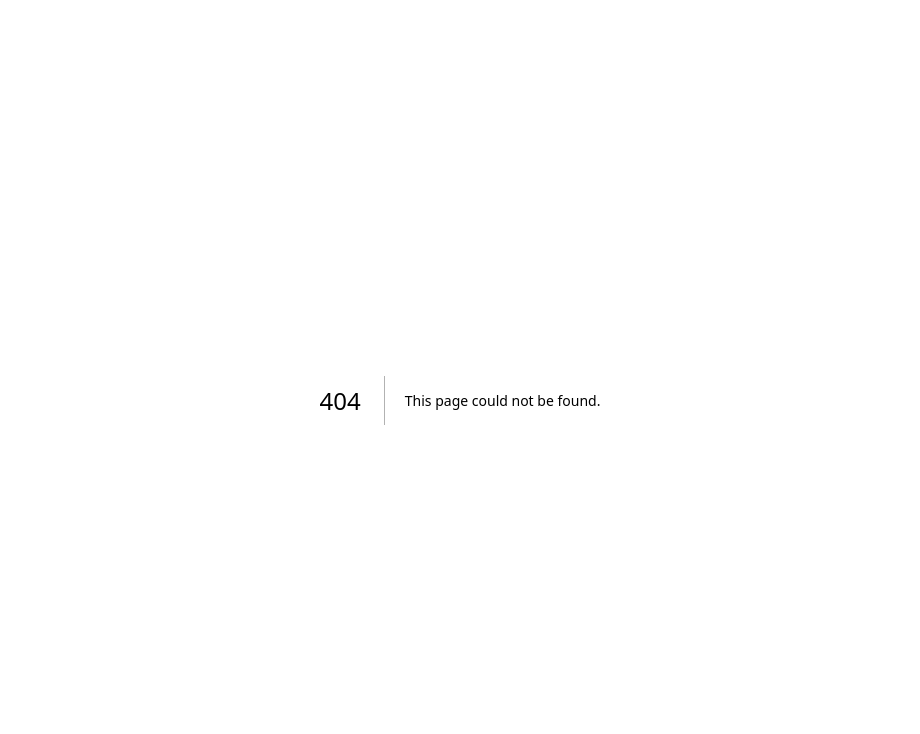
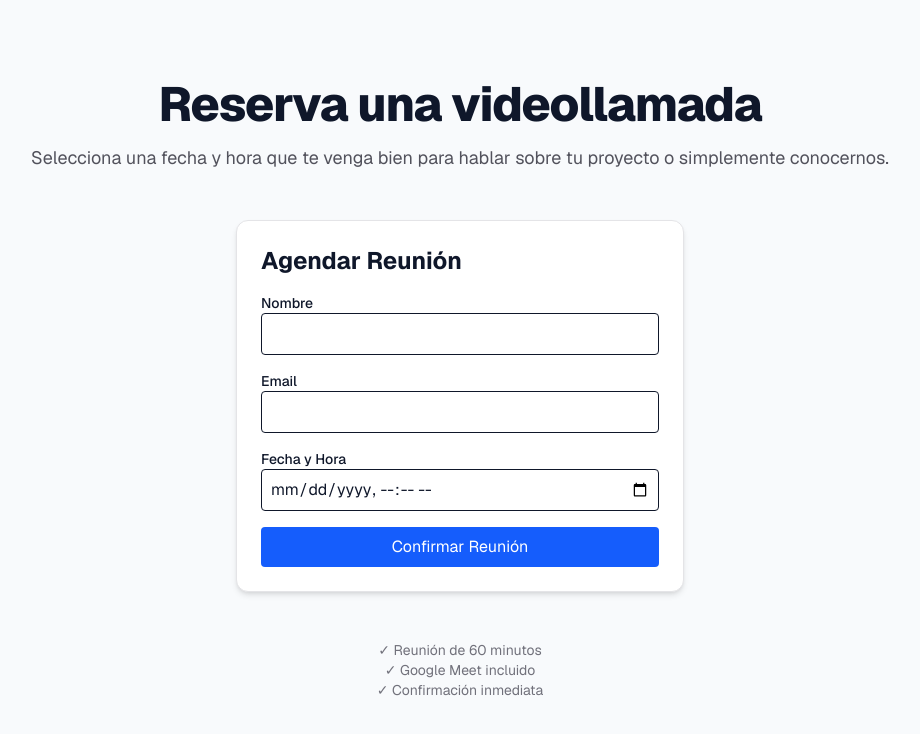
Before and after one commit to nayrariosaguilar/portafolio26, a Next.js app: page /agendar-videollamada in a window 1280 px wide. Before the commit this address had no page. Shown: the top 734 px of the page, without its empty margins (180-1100 px from the left). Built offline with nearby package versions, Linux system fonts and the light colour scheme.

Commit message:
Cambio a mi propia API todo hacerla más accesible

```diff
--- /dev/null
+++ b/app/agendar-videollamada/page.tsx
@@ -0,0 +1,29 @@
+import ScheduleForm from '@/components/ScheduleForm';
+
+export const metadata = {
+  title: 'Agendar Videollamada',
+  description: 'Agenda una reunión de 1 hora conmigo en mi Google Calendar.',
+};
+
+export default function AgendarPage() {
+  return (
+    <div className="min-h-screen py-20 px-4">
+      <div className="max-w-4xl mx-auto text-center mb-12">
+        <h1 className="text-4xl md:text-5xl font-extrabold tracking-tight mb-4">
+          Reserva una videollamada
+        </h1>
+        <p className="text-lg text-zinc-600 dark:text-zinc-400">
+          Selecciona una fecha y hora que te venga bien para hablar sobre tu proyecto o simplemente conocernos.
+        </p>
+      </div>
+
+      <ScheduleForm />
+
+      <div className="mt-12 text-center text-sm text-zinc-500">
+        <p>✓ Reunión de 60 minutos</p>
+        <p>✓ Google Meet incluido</p>
+        <p>✓ Confirmación inmediata</p>
+      </div>
+    </div>
+  );
+}
--- /dev/null
+++ b/app/api/schedule/route.ts
@@ -0,0 +1,70 @@
+import { google } from 'googleapis';
+import { NextResponse } from 'next/server';
+
+const oauth2Client = new google.auth.OAuth2(
+  process.env.GOOGLE_CLIENT_ID,
+  process.env.GOOGLE_CLIENT_SECRET
+);
+
+oauth2Client.setCredentials({
+  refresh_token: process.env.GOOGLE_REFRESH_TOKEN,
+});
+
+const calendar = google.calendar({ version: 'v3', auth: oauth2Client });
+
+export async function POST(request: Request) {
+  try {
+    const { name, email, dateTime } = await request.json();
+
+    // Validación básica
+    if (!name || !email || !dateTime) {
+      return NextResponse.json(
+        { error: 'Faltan campos requeridos' },
+        { status: 400 }
+      );
+    }
+
+    const start = new Date(dateTime);
+    const end = new Date(start.getTime() + 60 * 60 * 1000); // 1 hora de duración
+
+    const event = {
+      summary: `Reunión: ${name}`,
+      description: `Reunión agendada desde el portfolio personal. Contacto: ${email}`,
+      start: {
+        dateTime: start.toISOString(),
+        timeZone: 'UTC', // Ajustar según zona horaria
+      },
+      end: {
+        dateTime: end.toISOString(),
+        timeZone: 'UTC',
+      },
+      attendees: [{ email }],
+      conferenceData: {
+        createRequest: {
+          requestId: `meet-${Date.now()}`,
+          conferenceSolutionKey: { type: 'hangoutsMeet' },
+        },
+      },
+    };
+
+    const response = await calendar.events.insert({
+      calendarId: 'primary',
+      requestBody: event,
+      conferenceDataVersion: 1,
+    });
+
+    const meetLink = response.data.hangoutLink;
+
+    return NextResponse.json({
+      success: true,
+      meetLink,
+      message: 'Reunión agendada correctamente',
+    });
+  } catch (error: any) {
+    console.error('Error creating event:', error);
+    return NextResponse.json(
+      { error: 'Error al crear la reunión en Google Calendar' },
+      { status: 500 }
+    );
+  }
+}
--- a/components/Landing.tsx
+++ b/components/Landing.tsx
@@ -6,7 +6,7 @@ import { ProjectCard } from "./ProjectCard";
 import { ArticlesHero } from "./ArticlesHero";
 import { HiClipboardDocument, HiCheck, HiEnvelope, HiCalendar } from "react-icons/hi2";
 import { useState } from "react";
-import { PopupModal, InlineWidget } from "react-calendly";
+import Link from "next/link";
 
 const experiences = [
   {
@@ -104,7 +104,6 @@ const projects = [
 
 export function Landing() {
   const [copied, setCopied] = useState(false);
-  const [isCalendlyOpen, setIsCalendlyOpen] = useState(false);
   const email = "hola@nayri.dev";
 
   const copyToClipboard = () => {
@@ -114,7 +113,7 @@ export function Landing() {
   };
 
   return (
-    <div id="calendly-modal-root">
+    <div>
       <main id="inicio" className="flex-1">
         <section className="section-container py-6 md:py-8 lg:py-10">
           <div className="grid gap-10 lg:grid-cols-[1fr_1fr] items-center">
@@ -126,13 +125,13 @@ export function Landing() {
                 ¿Interesado? Mira mis últimos proyectos, estoy buscando desafíos.
               </h1>
               <div className="flex flex-wrap items-center gap-3">
-                <button
-                  onClick={() => setIsCalendlyOpen(true)}
+                <Link
+                  href="/agendar-videollamada"
                   className="flex items-center gap-2 rounded-full bg-foreground px-5 py-2.5 text-sm font-semibold text-background transition hover:opacity-90 sm:text-base"
                 >
                   <HiCalendar className="text-lg" />
                   Agendar Reunión
-                </button>
+                </Link>
                 <a
                   href="https://www.linkedin.com/in/nayrariosaguilar"
                   target="_blank"
@@ -208,13 +207,13 @@ export function Landing() {
 
               <div className="flex flex-col items-center justify-center gap-8">
                 <div className="flex flex-wrap justify-center gap-4">
-                  <button
-                    onClick={() => setIsCalendlyOpen(true)}
+                  <Link
+                    href="/agendar-videollamada"
                     className="flex items-center gap-3 rounded-2xl bg-[#1e6ad5] px-8 py-4 font-semibold text-white transition-all hover:scale-[1.02] active:scale-[0.98] shadow-lg"
                   >
                     <HiCalendar className="text-xl" />
                     Agendar Videollamada
-                  </button>
+                  </Link>
                   <button
                     onClick={copyToClipboard}
                     className="group relative flex items-center gap-3 overflow-hidden rounded-2xl border border-foreground/10 bg-background/50 px-8 py-4 font-semibold text-foreground transition-all hover:scale-[1.02]"
@@ -257,21 +256,14 @@ export function Landing() {
       </main>
 
       {/* Floating Badge Widget */}
-      <button
-        onClick={() => setIsCalendlyOpen(true)}
+      <Link
+        href="/agendar-videollamada"
         className="fixed bottom-6 right-6 z-[60] flex items-center gap-2 rounded-full bg-[#1e6ad5] px-6 py-3 font-semibold text-white shadow-2xl transition-all hover:scale-105 active:scale-95 sm:px-8 sm:py-4"
       >
         <HiCalendar className="text-xl" />
-        <span className="hidden sm:inline">Schedule time with me</span>
-        <span className="sm:hidden">Schedule</span>
-      </button>
-
-      <PopupModal
-        url="https://calendly.com/nayrios-dev"
-        onModalClose={() => setIsCalendlyOpen(false)}
-        open={isCalendlyOpen}
-        rootElement={typeof window !== "undefined" ? document.getElementById("calendly-modal-root") as HTMLElement : undefined as any}
-      />
+        <span className="hidden sm:inline">Agendar videollamada</span>
+        <span className="sm:hidden">Agendar</span>
+      </Link>
     </div>
   );
 }
--- a/components/Navbar.tsx
+++ b/components/Navbar.tsx
@@ -1,9 +1,10 @@
 import { ThemeToggle } from "./ThemeToggle";
 
 const navLinks = [
-  { href: "#inicio", label: "Inicio" },
-  { href: "#proyectos", label: "Proyectos" },
-  { href: "#contacto", label: "Contacto" },
+  { href: "/#inicio", label: "Inicio" },
+  { href: "/#proyectos", label: "Proyectos" },
+  { href: "/#contacto", label: "Contacto" },
+  { href: "/agendar-videollamada", label: "Agendar" },
 ];
 
 export function Navbar() {
@@ -28,10 +29,10 @@ export function Navbar() {
         <div className="flex items-center gap-3">
           <ThemeToggle />
           <a
-            href="#contacto"
+            href="/agendar-videollamada"
             className="rounded-full border border-foreground/15 px-4 py-2 text-sm font-medium transition hover:bg-foreground/5 sm:text-base"
           >
-            Hablemos
+            Agendar
           </a>
         </div>
       </div>
--- /dev/null
+++ b/components/ScheduleForm.tsx
@@ -0,0 +1,102 @@
+'use client';
+
+import { useState } from 'react';
+
+export default function ScheduleForm() {
+  const [formData, setFormData] = useState({
+    name: '',
+    email: '',
+    dateTime: '',
+  });
+  const [loading, setLoading] = useState(false);
+  const [meetLink, setMeetLink] = useState('');
+  const [error, setError] = useState('');
+
+  const handleSubmit = async (e: React.FormEvent) => {
+    e.preventDefault();
+    setLoading(true);
+    setError('');
+    setMeetLink('');
+
+    try {
+      const response = await fetch('/api/schedule', {
+        method: 'POST',
+        headers: { 'Content-Type': 'application/json' },
+        body: JSON.stringify(formData),
+      });
+
+      const data = await response.json();
+
+      if (data.success) {
+        setMeetLink(data.meetLink);
+      } else {
+        setError(data.error || 'Ocurrió un error');
+      }
+    } catch (err) {
+      setError('Error al conectar con el servidor');
+    } finally {
+      setLoading(false);
+    }
+  };
+
+  return (
+    <section className="p-6 max-w-md mx-auto bg-white dark:bg-zinc-900 rounded-xl shadow-md space-y-4 border border-zinc-200 dark:border-zinc-800">
+      <h2 className="text-2xl font-bold">Agendar Reunión</h2>
+      <form onSubmit={handleSubmit} className="space-y-4">
+        <div>
+          <label className="block text-sm font-medium">Nombre</label>
+          <input
+            required
+            type="text"
+            className="w-full p-2 border rounded dark:bg-zinc-800 dark:border-zinc-700"
+            value={formData.name}
+            onChange={(e) => setFormData({ ...formData, name: e.target.value })}
+          />
+        </div>
+        <div>
+          <label className="block text-sm font-medium">Email</label>
+          <input
+            required
+            type="email"
+            className="w-full p-2 border rounded dark:bg-zinc-800 dark:border-zinc-700"
+            value={formData.email}
+            onChange={(e) => setFormData({ ...formData, email: e.target.value })}
+          />
+        </div>
+        <div>
+          <label className="block text-sm font-medium">Fecha y Hora</label>
+          <input
+            required
+            type="datetime-local"
+            className="w-full p-2 border rounded dark:bg-zinc-800 dark:border-zinc-700"
+            value={formData.dateTime}
+            onChange={(e) => setFormData({ ...formData, dateTime: e.target.value })}
+          />
+        </div>
+        <button
+          type="submit"
+          disabled={loading}
+          className="w-full bg-blue-600 text-white p-2 rounded hover:bg-blue-700 disabled:opacity-50"
+        >
+          {loading ? 'Agendando...' : 'Confirmar Reunión'}
+        </button>
+      </form>
+
+      {meetLink && (
+        <div className="mt-4 p-4 bg-green-100 text-green-800 rounded">
+          <p className="font-bold">¡Agendado!</p>
+          <p className="text-sm">Recibirás un correo con la invitación y el link de Meet:</p>
+          <a href={meetLink} target="_blank" className="underline font-mono text-xs break-all">
+            {meetLink}
+          </a>
+        </div>
+      )}
+
+      {error && (
+        <div className="mt-4 p-4 bg-red-100 text-red-800 rounded">
+          {error}
+        </div>
+      )}
+    </section>
+  );
+}
--- a/package.json
+++ b/package.json
@@ -11,6 +11,7 @@
   "dependencies": {
     "@react-three/drei": "^10.7.7",
     "@react-three/fiber": "^9.5.0",
+    "googleapis": "^171.4.0",
     "next": "16.1.6",
     "next-themes": "^0.4.6",
     "react": "19.2.3",
```
Also changed, not shown: 1 other file (tests, documents, lock files or other folders).
